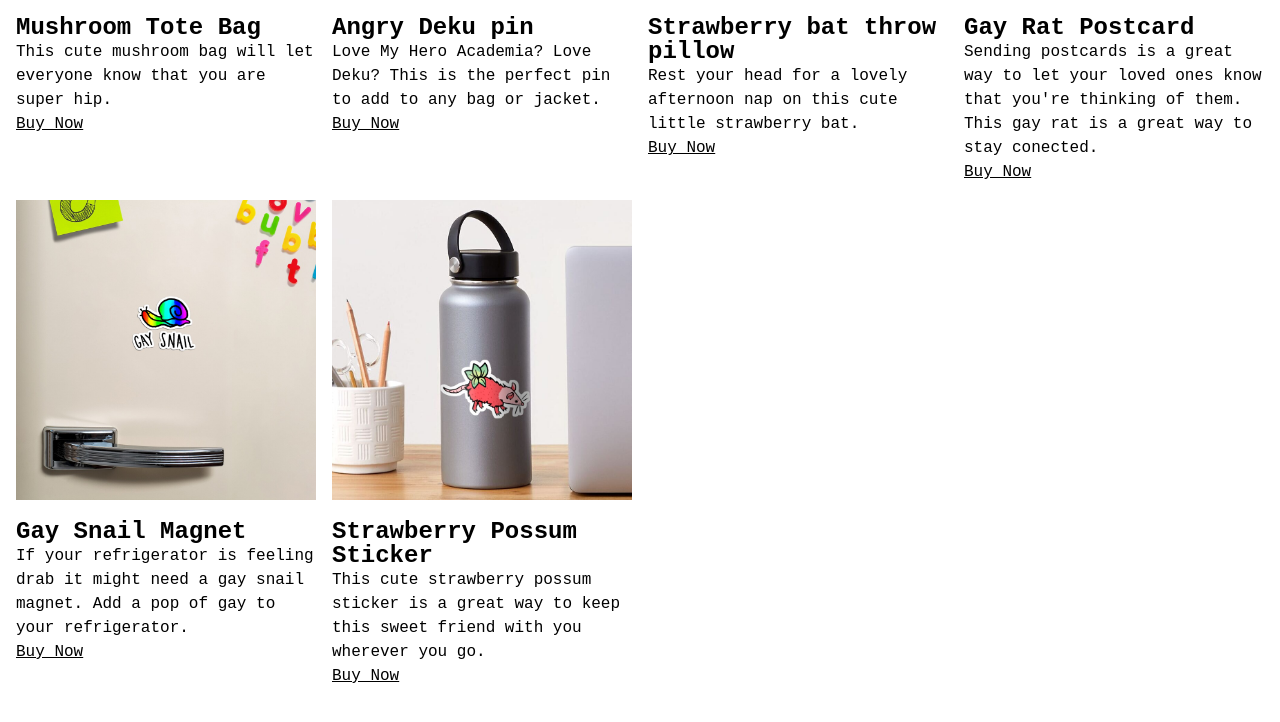
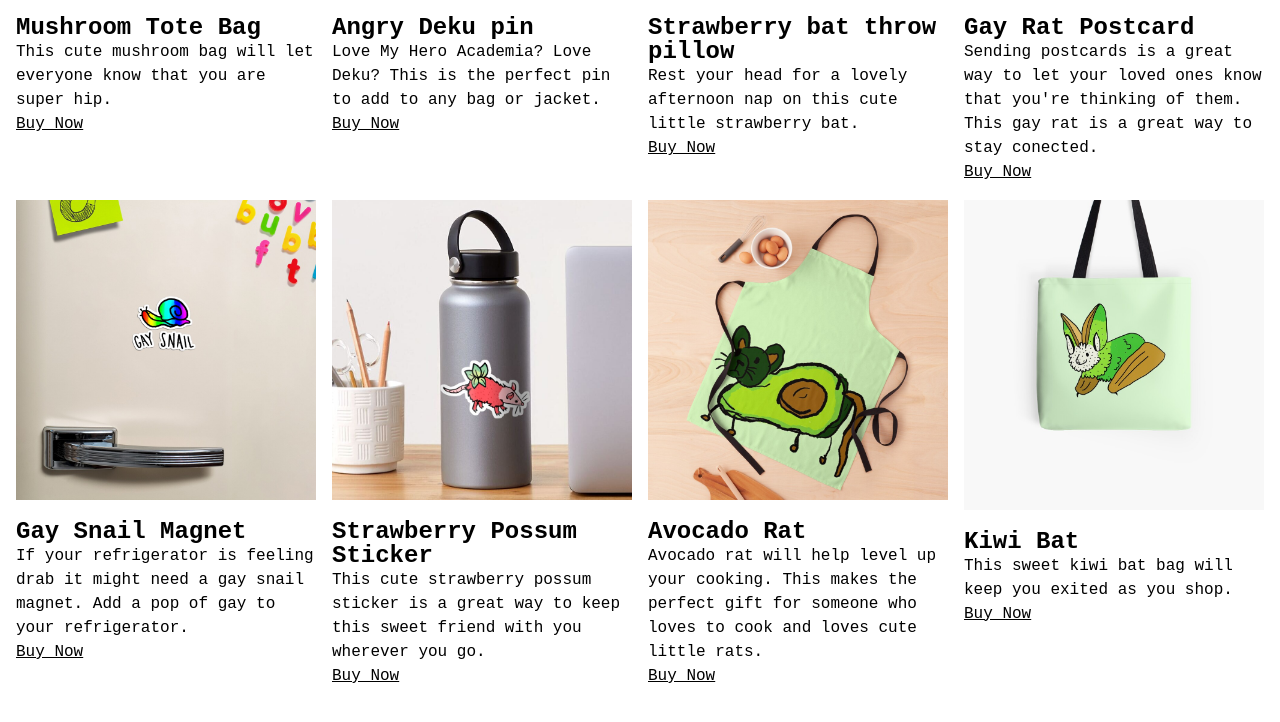
Before and after one commit to sylvia-altman/sylvia-altman.github.io, a plain HTML site: page shop.html in a window 1280 px wide. Shown: the part 676-1398 px from the top of the page. Drawn offline with Linux system fonts and the light colour scheme; a script that the page names is missing.

Commit message:
added to shop

```diff
--- a/shop.html
+++ b/shop.html
@@ -118,6 +118,28 @@
             <p>This cute strawberry possum sticker is a great way to keep this sweet friend with you wherever you go.</p>
             <a href="https://www.redbubble.com/i/sticker/Strawberry-possum-by-sylviagaltman/57286108.EJUG5?asc=u">Buy Now</a>
         </div>
+        <div class="shop-item">
+            <a
+                href="https://www.redbubble.com/i/apron/Avocado-Rat-by-sylviagaltman/64799921.6ZXWR?asc=u"
+                ><img
+                    src="img/avocado-rat-apron.jpg"
+                    alt="Toate bag for sale with a rainbow mushroom."
+            /></a>
+            <h2>Avocado Rat</h2>
+            <p>Avocado rat will help level up your cooking. This makes the perfect gift for someone who loves to cook and loves cute little rats.</p>
+            <a href="https://www.redbubble.com/i/apron/Avocado-Rat-by-sylviagaltman/64799921.6ZXWR?asc=u">Buy Now</a>
+        </div>
+        <div class="shop-item">
+            <a
+                href="https://www.redbubble.com/i/tote-bag/kiwi-bat-by-sylviagaltman/64721120.PJQVX?asc=u"
+                ><img
+                    src="img/kiwi-bat-tote-bag.jpg"
+                    alt="Toate bag for sale with a rainbow mushroom."
+            /></a>
+            <h2>Kiwi Bat</h2>
+            <p>This sweet kiwi bat bag will keep you exited as you shop.</p>
+            <a href="https://www.redbubble.com/i/tote-bag/kiwi-bat-by-sylviagaltman/64721120.PJQVX?asc=u">Buy Now</a>
+        </div>
     </section>
 </main>
     <footer>
```
Also changed, not shown: img/avocado-rat-apron.jpg (added), img/kiwi-bat-tote-bag.jpg (added).
